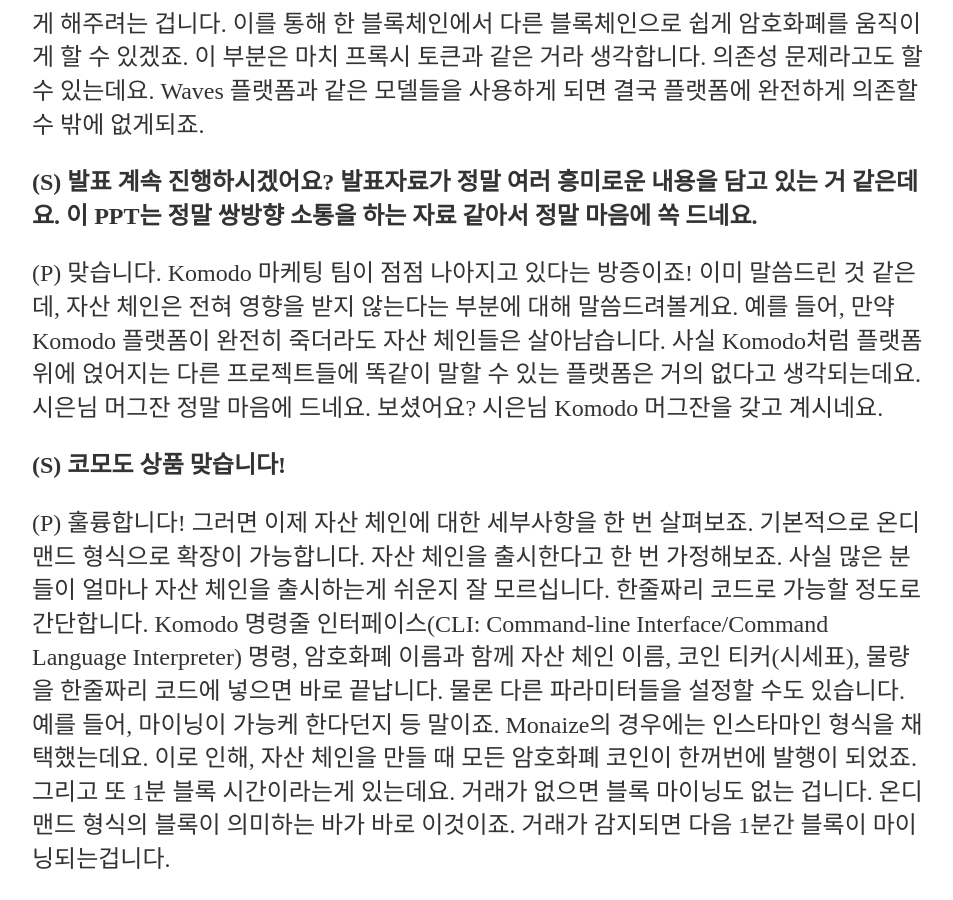
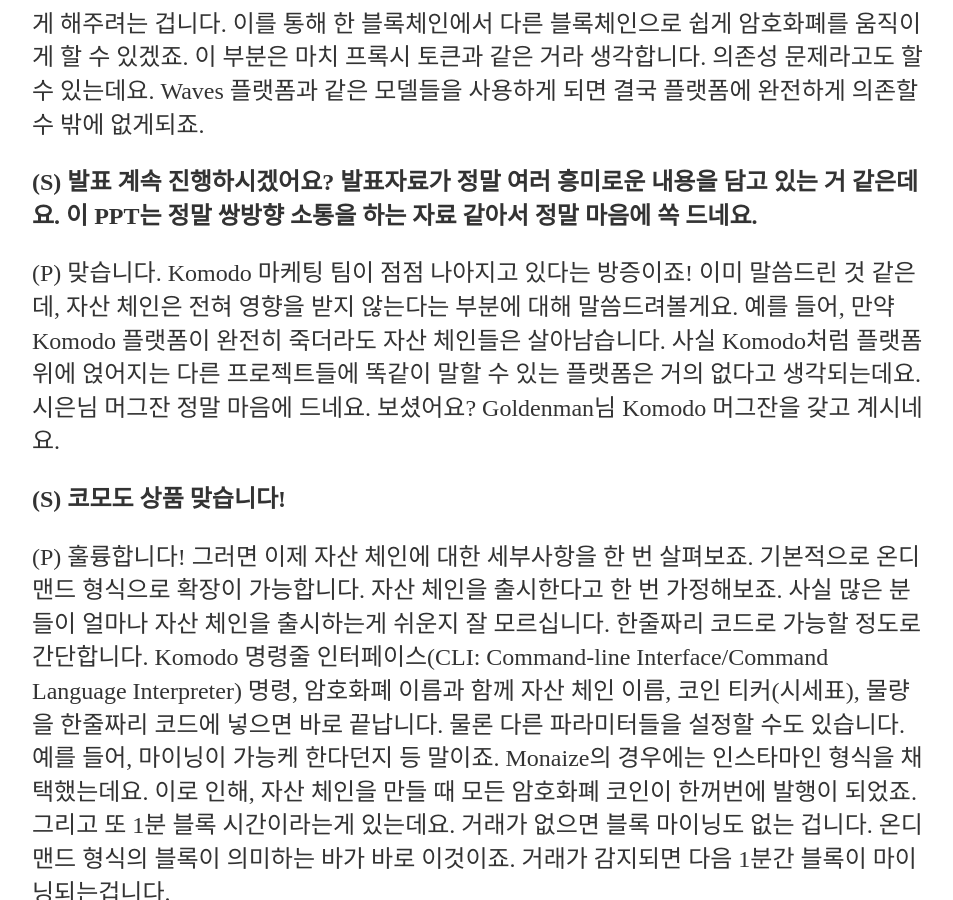
Before and after one commit to matthew-mskim/s3unha.github.io, a Jekyll site: the page built from _posts/2018-01-18-Komodo-KR.md, in a window 1280 px wide and 900 px high, scrolled down 8722 px. Shown: the whole window, without its empty margins (160-1113 px from the left). Built offline with Jekyll 4.4.1, drawn with Linux system fonts in a browser that asks for light colours; some of the changed text lies outside the part shown.

Commit message:
Update 2018-01-18-Komodo-KR.md

```diff
--- a/_posts/2018-01-18-Komodo-KR.md
+++ b/_posts/2018-01-18-Komodo-KR.md
@@ -80,7 +80,7 @@
 
 **(S) 발표 계속 진행하시겠어요? 발표자료가 정말 여러 흥미로운 내용을 담고 있는 거 같은데요. 이 PPT는 정말 쌍방향 소통을 하는 자료 같아서 정말 마음에 쏙 드네요.**
 
-(P) 맞습니다. Komodo 마케팅 팀이 점점 나아지고 있다는 방증이죠! 이미 말씀드린 것 같은데, 자산 체인은 전혀 영향을 받지 않는다는 부분에 대해 말씀드려볼게요. 예를 들어, 만약 Komodo 플랫폼이 완전히 죽더라도 자산 체인들은 살아남습니다. 사실 Komodo처럼 플랫폼 위에 얹어지는 다른 프로젝트들에 똑같이 말할 수 있는 플랫폼은 거의 없다고 생각되는데요. 시은님 머그잔 정말 마음에 드네요. 보셨어요? 시은님 Komodo 머그잔을 갖고 계시네요.
+(P) 맞습니다. Komodo 마케팅 팀이 점점 나아지고 있다는 방증이죠! 이미 말씀드린 것 같은데, 자산 체인은 전혀 영향을 받지 않는다는 부분에 대해 말씀드려볼게요. 예를 들어, 만약 Komodo 플랫폼이 완전히 죽더라도 자산 체인들은 살아남습니다. 사실 Komodo처럼 플랫폼 위에 얹어지는 다른 프로젝트들에 똑같이 말할 수 있는 플랫폼은 거의 없다고 생각되는데요. 시은님 머그잔 정말 마음에 드네요. 보셨어요? Goldenman님 Komodo 머그잔을 갖고 계시네요.
 
 **(S) 코모도 상품 맞습니다!**
 
```
Also changed, not shown: other parts of _posts/2018-01-18-Komodo-KR.md (+1 -1 lines).
